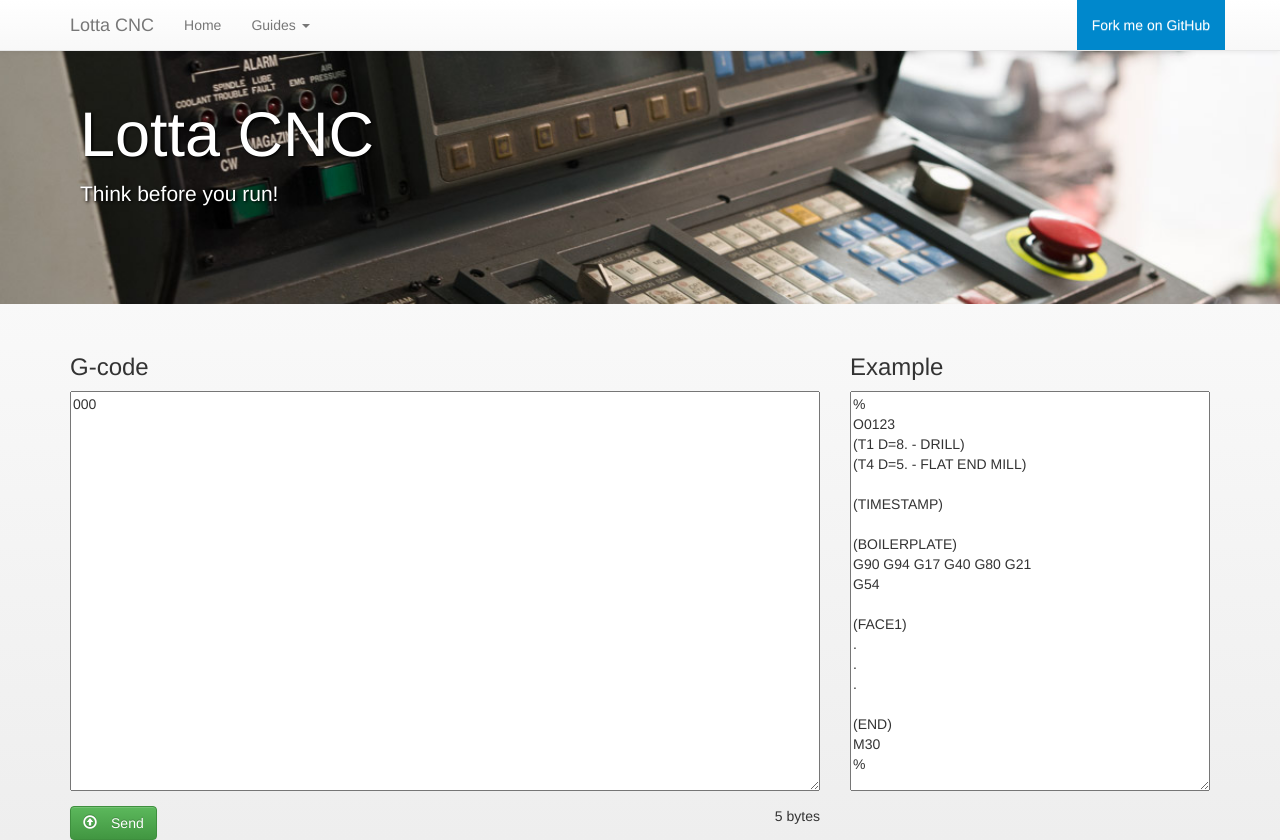
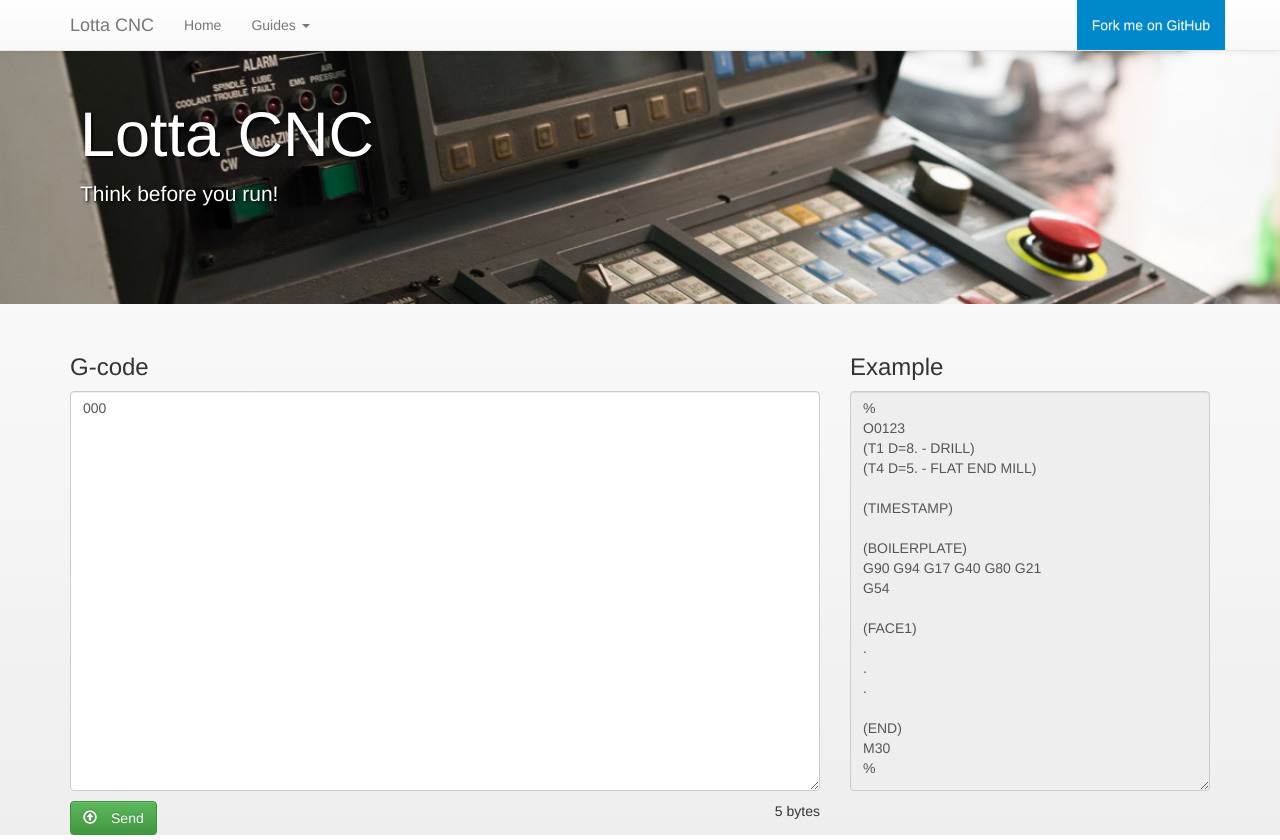
Before and after one commit to rambo/lottacnc, a Flask app: template app/templates/index.html in a window 1280 px wide. Run offline with Flask 2, Linux system fonts and the light colour scheme; the template is opened without the code that fills it: most values are stand-ins (such as "Sample title", 1, 10 or a date in 2020); some libraries are stand-ins or nearby versions.

Commit message:
Added form-control classes

```diff
--- a/app/templates/index.html
+++ b/app/templates/index.html
@@ -35,19 +35,19 @@ $(document).ready(function() {
             </div>
         </div></div>
         {% endif %}
-        <form method="POST" name="sender">
+        <form role="form" method="POST" name="sender">
             <div class="row">
                 <div class="col-sm-8">
                     <h3>G-code</h3>
                     <p>
-                        <textarea id="gcode" name="gcode" onkeyup="javascript:update_bytes()" onchange="javascript:update_bytes()" onblur="javascript:update_bytes()">{{ gcode }}</textarea>
+                        <textarea class="form-control" id="gcode" name="gcode" onkeyup="javascript:update_bytes()" onchange="javascript:update_bytes()" onblur="javascript:update_bytes()">{{ gcode }}</textarea>
                     </p>
                         <button value="Send" type="submit" data-toggle="tooltip" title="Push me gently!" class="btn btn-success"><span class="glyphicon glyphicon-upload" aria-hidden="true">&nbsp;</span>Send</button>
                     <div id="bytes" class="pull-right">0 bytes</div>
                 </div>
                 <div class="col-sm-4">
                     <h3>Example</h3>
-                    <p><textarea id="example" name="example" readonly>{% include 'gcode_example.txt' %}</textarea></p>
+                    <p><textarea class="form-control" id="example" name="example" readonly>{% include 'gcode_example.txt' %}</textarea></p>
                 </div>
             </div>
         </form>
```
